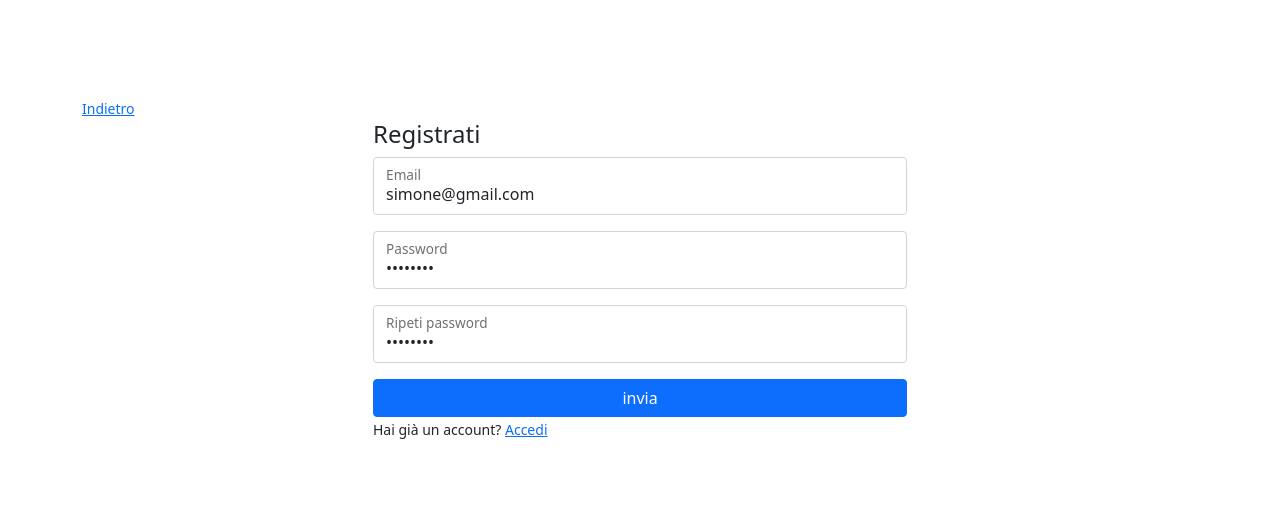
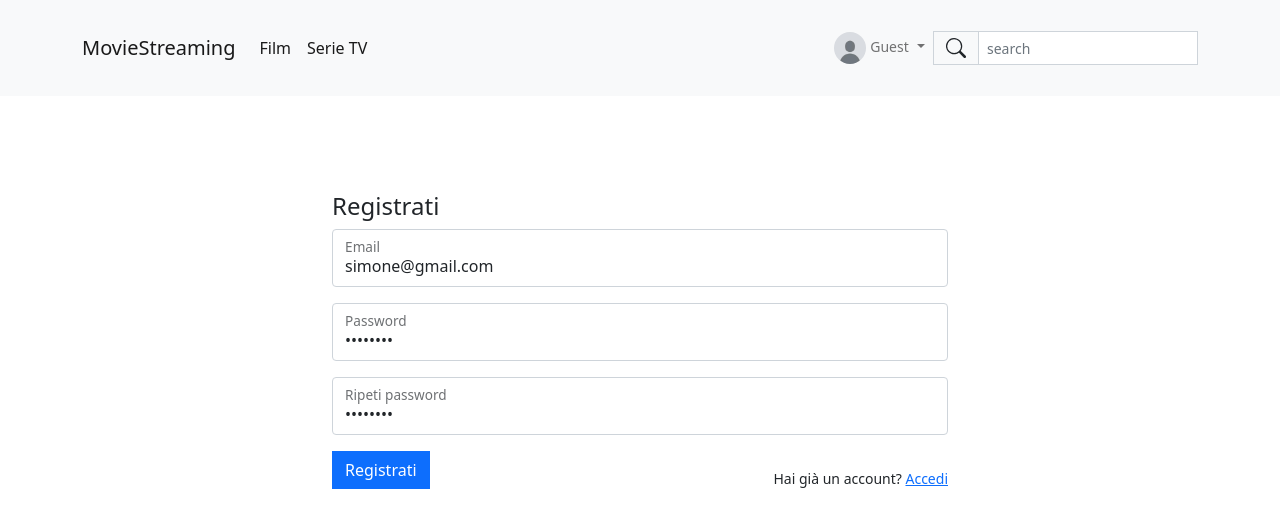
Before and after one commit to elmucho05/Techweb, a Django app: page /authentication/signup/ in a window 1280 px wide. Shown: the top 528 px of the page. Run offline with Django 4.2, Linux system fonts and the light colour scheme; some libraries are stand-ins or nearby versions.

```diff
--- a/project/authentication/templates/authentication/signup.html
+++ b/project/authentication/templates/authentication/signup.html
@@ -10,15 +10,12 @@
 </head>
 
 <body>
-  <div class="container mt-5 pt-5">
-    <small><a href="{% url 'home' %}">Indietro</a></small>
+  <!-- Navbar -->
+  {% include "navbar.html" %}
 
-    <div class="container w-50">
-      {% if messages %}
-        {% for message in messages %}
-          <div class="alert alert-{{ message.tags }}">{{ message }}</div>
-        {% endfor %}
-      {% endif %}
+  <div class="mb-5"></div><!-- separator -->
+  <div class="container w-50 pt-5">
+    {% include "alert.html" %}
 
     <h4>Registrati</h4>
     <form action="{% url 'signup' %}" method="POST">
@@ -39,12 +36,12 @@
       </div>
 
       <div class="mb-3"></div> <!-- separator -->
-        <button class="btn btn-primary w-100" type="submit">invia</button>
-        <small>Hai già un account? <a href="{% url 'login' %}">Accedi</a></small>
+      <div class="d-flex justify-content-between">
+        <button class="btn btn-primary rounded-0" type="submit">Registrati</button>
+        <small class="mt-auto">Hai già un account? <a href="{% url 'login' %}">Accedi</a></small>
+      </div>
     </form>
   </div>
-  </div>
-
 
 
   <!-- include jquery js -->
--- a/project/authentication/urls.py
+++ b/project/authentication/urls.py
@@ -8,4 +8,7 @@ urlpatterns = [
 
   # http://127.0.0.1:8000/authentication/signup
   path("signup/", views.signup, name="signup"),
+
+  # http://127.0.0.1:8000/authentication/signup
+  path("logout/", views.logout, name="logout"),
 ]
--- a/project/authentication/views.py
+++ b/project/authentication/views.py
@@ -8,9 +8,10 @@ from user.models import User
 
 def login(request):
   if request.method == "POST":
-    email    = request.POST.get("email")
+    email  = request.POST.get("email")
     plain_password = request.POST.get("password")
 
+    redirect_to = "home"
     try:
       user = User.objects.get(email=email)
 
@@ -18,14 +19,16 @@ def login(request):
         raise ValidationError("")
 
       messages.success(request, f'Login completato con successo')
+      request.session["user_email"] = user.email
+      if user.avatar:
+        request.session["user_avatar"] = str(user.avatar)
     except (ObjectDoesNotExist, ValidationError):
-      messages.warning(request, f'Email o password errati')
+      redirect_to = "login"
+      messages.error(request, f'Email o password errati')
 
-    return redirect("login")
+    return redirect(redirect_to)
 
   return render(request, "authentication/login.html")
-
-
 
 def signup(request):
   if request.method == "POST":
@@ -33,11 +36,23 @@ def signup(request):
     plain_password = request.POST.get("password")
     encrypted_password = make_password(plain_password)
 
+    redirec_to = "home"
     try:
-      User.objects.create(email=email, password=encrypted_password)
-      messages.success(request, f'Registrazione completata con successo')
+      user = User.objects.create(email=email, password=encrypted_password)
+      messages.success(request, f'Registrazione completata!')
+      request.session["user_email"] = user.email
     except IntegrityError as e:
-      messages.warning(request, f'IntegrityError: esiste già un utente con questa email')
-    return redirect("signup")
+      messages.warning(request, f'Esiste già un utente con questa email')
+      redirec_to = "signup"
+    return redirect(redirec_to)
 
   return render(request, "authentication/signup.html")
+
+def logout(request):
+  try:
+    del request.session['user_email']
+    del request.session["user_avatar_url"]
+  except Exception:
+    pass
+
+  return redirect("home")
--- a/project/movies/views.py
+++ b/project/movies/views.py
@@ -1,7 +1,8 @@
 from django.shortcuts import render
+from django.contrib import messages
+from django.utils.safestring import mark_safe
 from .models import Film
 
-from django.db import connection
 
 def home(request):
   films = Film.objects.all().order_by("genre_id")
@@ -16,12 +17,13 @@ def browse(request):
   genre  = request.GET.get("genre", None)
   search = request.GET.get("search", None)
 
-  films = [ ]
+  films = []
 
   if genre:
     films = Film.objects.filter(genre=genre)
   elif search:
     films = Film.objects.filter(name__icontains=search)
+    messages.info(request, mark_safe(f'{len(films)} risultati per <b>{search}</b>'))
 
   context = {
     "genre" : genre,
--- /dev/null
+++ b/project/templates/alert.html
@@ -0,0 +1,19 @@
+{% if messages %}
+{% for message in messages %}
+  <div
+    {% if dismiss %}
+      class="alert alert-{% if message.tags == 'error' %}danger{% else %}{{ message.tags }}{% endif %}
+            alert-dismissible fade show"
+    {% else %}
+      class="alert alert-{% if message.tags == 'error' %}danger{% else %}{{ message.tags }}{% endif %}"
+    {% endif %}
+
+    role="alert">
+    {% if dismiss %}
+      <button type="button" class="btn-close" data-bs-dismiss="alert" aria-label="Close"></button>
+    {% endif %}
+
+    {{ message }}
+  </div>
+{% endfor %}
+{% endif %}
--- a/project/templates/navbar.html
+++ b/project/templates/navbar.html
@@ -1,12 +1,12 @@
 {% load static %}
 
 <!-- Navbar -->
-<nav class="navbar navbar-expand-lg navbar-light bg-light">
+<nav class="navbar navbar-expand-lg navbar-light bg-light p-4">
   <div class="container">
     <a class="navbar-brand" href="{% url 'home' %}">MovieStreaming</a>
 
-    <div class="collapse navbar-collapse">
-      <ul class="navbar-nav me-auto mb-2 ml-2 mb-lg-0">
+    <div class="collapse navbar-collapse ">
+      <ul class="navbar-nav me-auto mb-2 ml-2 mb-lg-0 ">
         <li class="nav-item">
           <a class="nav-link active" href="#">Film</a>
         </li>
@@ -21,15 +21,29 @@
           <a class="nav-link dropdown-toggle" id="dropdownMenuButton1" data-bs-toggle="dropdown" aria-expanded="false" href="#">
 
             <!-- user icon -->
-            <svg xmlns="http://www.w3.org/2000/svg" width="20" height="20" fill="currentColor" class="bi bi-person" viewBox="0 0 16 16">
-              <path d="M8 8a3 3 0 1 0 0-6 3 3 0 0 0 0 6Zm2-3a2 2 0 1 1-4 0 2 2 0 0 1 4 0Zm4 8c0 1-1 1-1 1H3s-1 0-1-1 1-4 6-4 6 3 6 4Zm-1-.004c-.001-.246-.154-.986-.832-1.664C11.516 10.68 10.289 10 8 10c-2.29 0-3.516.68-4.168 1.332-.678.678-.83 1.418-.832 1.664h10Z"/>
-            </svg>
+            {% if request.session.user_avatar_url %}
+              <img src="{% get_media_prefix %}{{ request.session.user_avatar_url }}" class="rounded-pill" style="width: 32px; height: 32px;">
+            {% else %}
+              <img src="{% get_media_prefix %}avatars/default.jpg" class="rounded-pill" style="width: 32px; height: 32px;">
+            {% endif %}
+
+            {% if request.session.user_email %}
+              <small>{{ request.session.user_email }}</small>
+            {% else %}
+              <small>Guest</small>
+            {% endif %}
             <!--------------->
 
           </a>
-          <ul class="dropdown-menu" aria-labelledby="navbarDropdown">
-            <li><a class="dropdown-item" href="{% url 'login' %}">Login</a></li>
-            <li><a class="dropdown-item" href="{% url 'signup' %}">Sign up</a></li>
+          <ul class="dropdown-menu rounded-0" aria-labelledby="navbarDropdown">
+            {% if not request.session.user_email %}
+              <li><a class="dropdown-item" href="{% url 'login' %}">Accedi</a></li>
+              <li><a class="dropdown-item" href="{% url 'signup' %}">Registrati</a></li>
+            {% else %}
+              <li><a class="dropdown-item py-0" href="#">Il tuo profilo</a></li>
+              <li><hr class="dropdown-divider"></li>
+              <li><a class="dropdown-item py-0" href="{% url 'logout' %}">Esci</a></li>
+            {% endif %}
           </ul>
         </li>
       </ul>
@@ -39,7 +53,7 @@
           <div class="input-group-prepend">
             <span class="input-group-text bg-transparent rounded-0">
               <!-- search icon -->
-              <svg xmlns="http://www.w3.org/2000/svg" width="18" height="20" fill="currentColor" class="bi bi-search" viewBox="0 0 16 16">
+              <svg xmlns="http://www.w3.org/2000/svg" width="20" height="20" fill="currentColor" class="bi bi-search" viewBox="0 0 16 16">
                 <path d="M11.742 10.344a6.5 6.5 0 1 0-1.397 1.398h-.001c.03.04.062.078.098.115l3.85 3.85a1 1 0 0 0 1.415-1.414l-3.85-3.85a1.007 1.007 0 0 0-.115-.1zM12 6.5a5.5 5.5 0 1 1-11 0 5.5 5.5 0 0 1 11 0z"/>
               </svg>
               <!----------------->
```
Also changed, not shown: project/authentication/templates/authentication/login.html (+11 -11 lines), project/movies/templates/movies/browse.html (+7 -3 lines), project/movies/templates/movies/home.html (+7 -2 lines), project/user/models.py (+5 -2 lines), README.md, project/db.sqlite3, project/media/avatars/default.jpg (added), project/media/avatars/pexels-jacob-colvin-1761279.jpg (added), project/user/migrations/0004_user_avatar.py (added), project/user/migrations/0005_alter_user_password.py (added). Lines whose indentation alone changed are shown as unchanged.
